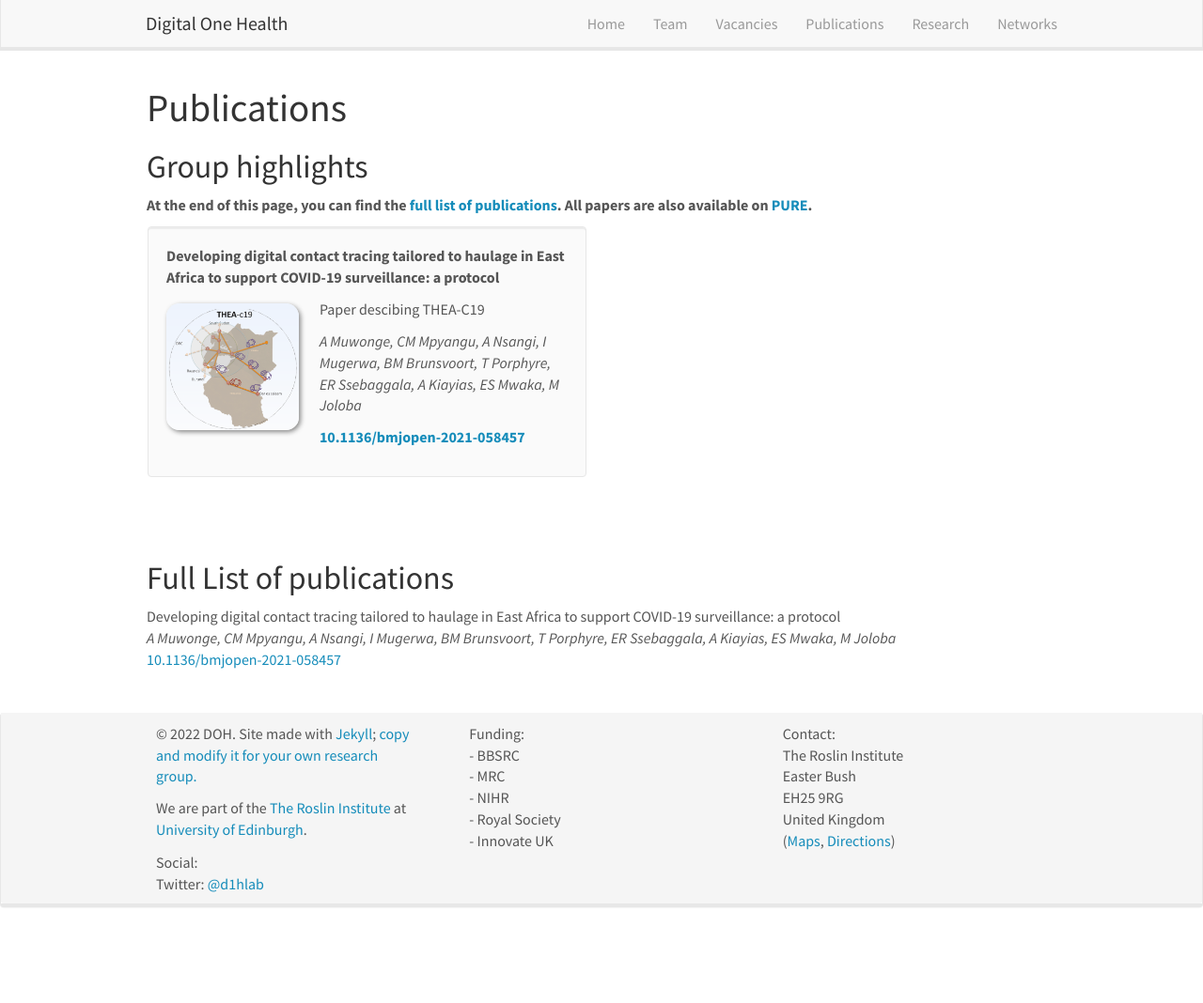
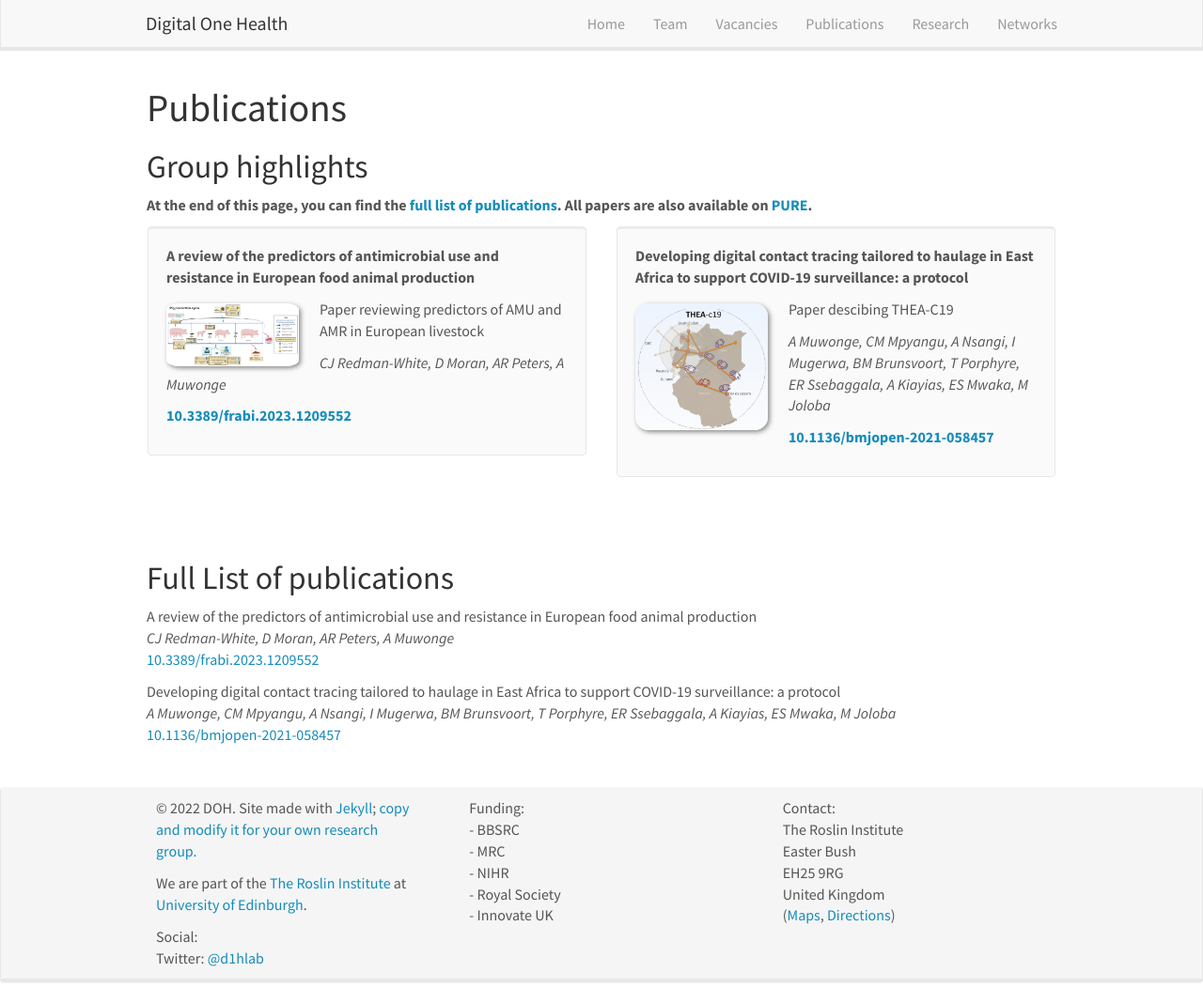
Before and after one commit to Digital-One-Health/digital-one-health.github.io, a Jekyll site: the page built from _pages/publications.md, in a window 1280 px wide and 1068 px high. Shown: the whole window at 94% size. Built offline with Jekyll 4.4.1, drawn with Linux system fonts in a browser that asks for light colours; nearby versions of some CDN libraries; comment, search, counter and statistics services are not loaded.

Commit message:
Added Cary's paper

```diff
--- a/_data/publist.yml
+++ b/_data/publist.yml
@@ -1,3 +1,13 @@
+- title: "A review of the predictors of antimicrobial use and resistance in European food animal production"
+  image: pigproduction.png
+  description: Paper reviewing predictors of AMU and AMR in European livestock
+  authors: CJ Redman-White, D Moran, AR Peters, A Muwonge
+  link:
+    url: https://doi.org/10.3389/frabi.2023.1209552
+    display: 10.3389/frabi.2023.1209552
+  highlight: 1
+
+
 - title: "Developing digital contact tracing tailored to haulage in East Africa to support COVID-19 surveillance: a protocol"
   image: projectTHEA.png
   description: Paper descibing THEA-C19
```
Also changed, not shown: images/pubpic/pigproduction.png (added), 7 other files.
